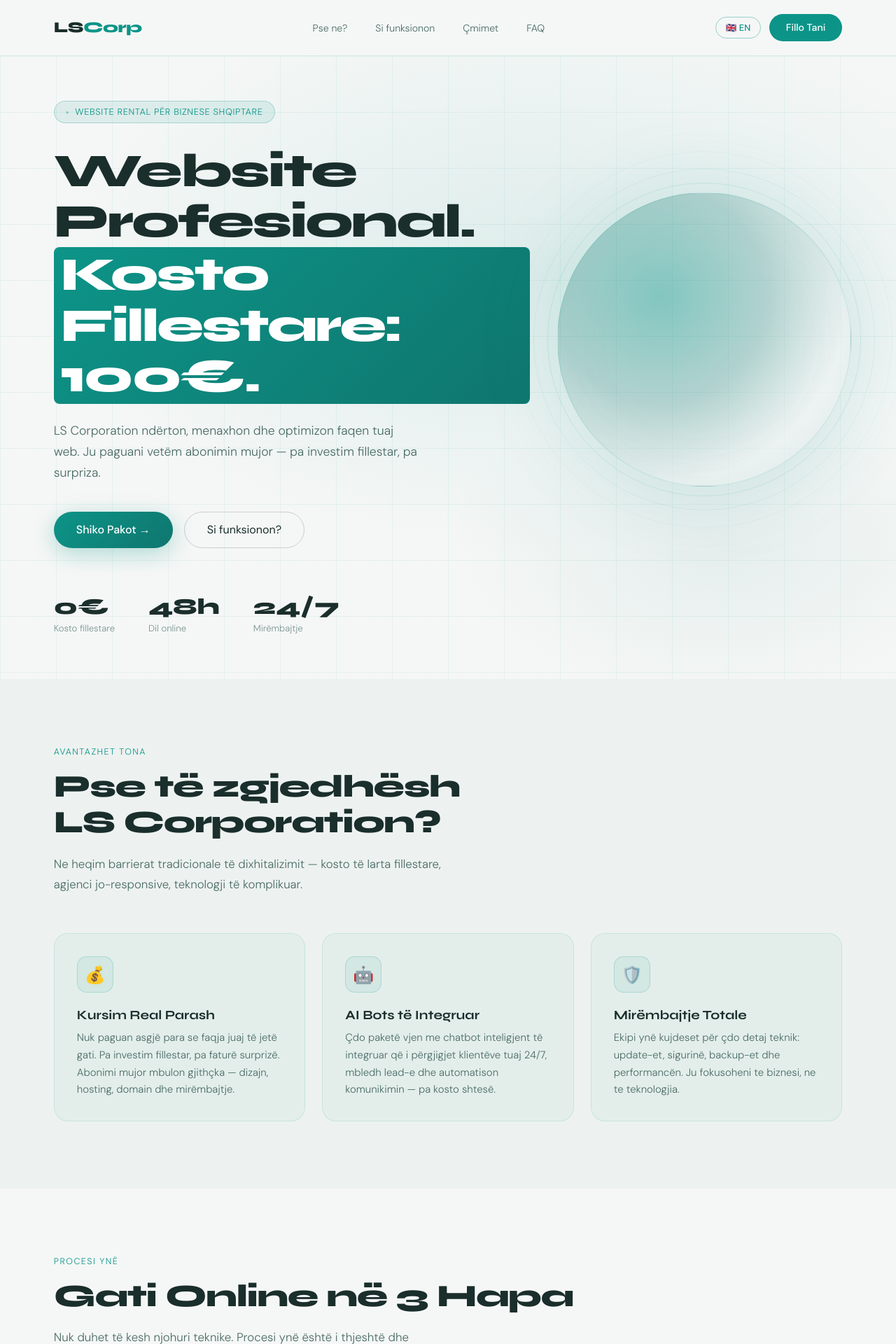
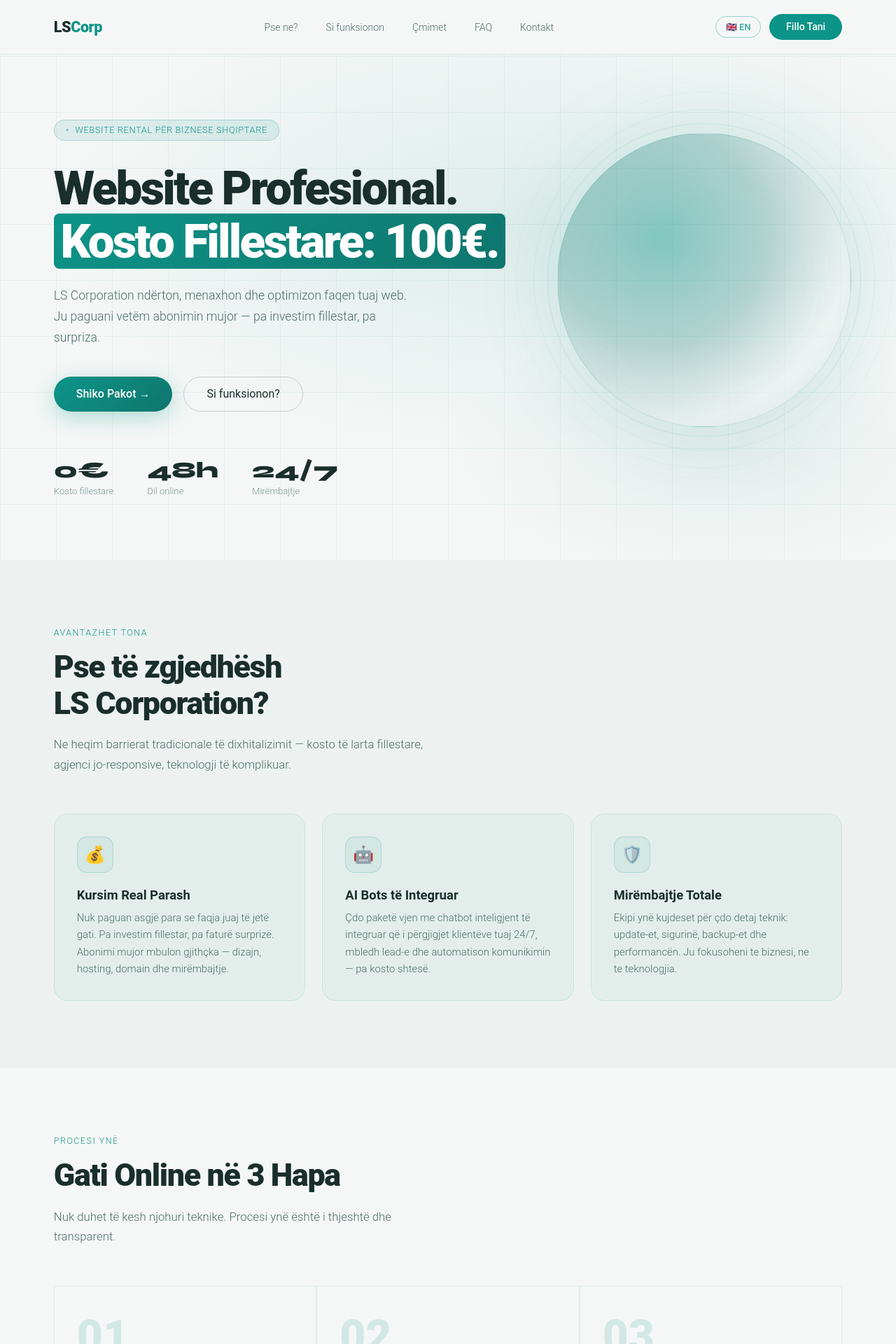
Before and after one commit to suadpllana/ls-corporation, a React (Vite) app: page / in a window 1280 px wide. Shown: the top 1920 px of the page at 70% size. Built offline with nearby package versions, Linux system fonts and the light colour scheme; no server answers.

Commit message:
font change

```diff
--- a/index.html
+++ b/index.html
@@ -3,7 +3,7 @@
   <head>
     <meta charset="utf-8" />
     <meta name="viewport" content="width=device-width, initial-scale=1.0" />
-    <title>LS Corporation – Website</title>
+    <title>LS Corporation</title>
     <link rel="icon" type="image/x-icon" href="src/images/favicon-32x32.png">
     <link rel="preconnect" href="https://fonts.googleapis.com">
     <link href="https://fonts.googleapis.com/css2?family=Syne:wght@400;600;700;800&family=DM+Sans:wght@300;400;500&display=swap" rel="stylesheet">
--- a/src/App.css
+++ b/src/App.css
@@ -16,16 +16,16 @@
 
 html { scroll-behavior: smooth; }
 
-body { background: var(--navy); color: var(--white); font-family: 'DM Sans', sans-serif; font-weight: 300; overflow-x: hidden; }
+body { background: var(--navy); color: var(--white); font-family: Roboto, sans-serif; font-weight: 300; overflow-x: hidden; }
 
 /* NAV */
 nav { position: fixed; top: 0; left: 0; right: 0; z-index: 100; display: flex; align-items: center; justify-content: space-between; padding: 1.25rem 6vw; background: rgba(245,247,246,0.85); backdrop-filter: blur(18px); border-bottom: 1px solid rgba(13,148,136,0.12); }
-.logo { font-family: 'Syne', sans-serif; font-weight: 800; font-size: 1.35rem; letter-spacing: -0.02em; color: var(--white); }
+.logo { font-family: Roboto, sans-serif; font-weight: 800; font-size: 1.35rem; letter-spacing: -0.02em; color: var(--white); }
 .logo span { color: var(--accent); }
 nav ul { list-style: none; display: flex; gap: 2.5rem; }
 nav ul a { text-decoration: none; color: var(--slate-light); font-size: 0.88rem; transition: color .2s; }
 nav ul a:hover { color: var(--white); }
-.nav-cta { background: var(--accent); color: #fff; border: none; padding: 0.65rem 1.5rem; border-radius: 100px; font-size: 0.88rem; font-family: 'DM Sans', sans-serif; cursor: pointer; transition: opacity .2s; font-weight: 500; }
+.nav-cta { background: var(--accent); color: #fff; border: none; padding: 0.65rem 1.5rem; border-radius: 100px; font-size: 0.88rem; font-family: Roboto, sans-serif; cursor: pointer; transition: opacity .2s; font-weight: 500; }
 .nav-cta:hover { opacity: 0.85; }
 
 /* HERO */
@@ -37,13 +37,13 @@
 .hero-badge::before { content: '●'; font-size: 0.5rem; animation: pulse 2s infinite; }
 @keyframes pulse { 0%,100%{opacity:1} 50%{opacity:0.3} }
 
-h1 { font-family: 'Syne', sans-serif; font-weight: 800; font-size: clamp(2.6rem, 5.5vw, 4.2rem); line-height: 1.08; letter-spacing: -0.04em; margin-bottom: 1.5rem; animation: fadeUp 0.8s 0.1s ease both; }
+h1 { font-family: Roboto, sans-serif; font-weight: 800; font-size: clamp(2.6rem, 5.5vw, 4.2rem); line-height: 1.08; letter-spacing: -0.04em; margin-bottom: 1.5rem; animation: fadeUp 0.8s 0.1s ease both; }
 h1 .highlight { background: linear-gradient(135deg, var(--accent), var(--accent2)); -webkit-text-fill-color: white; padding: 0.2rem 0.6rem; border-radius: 8px; display: inline-block; }
 .hero-sub { font-size: 1.1rem; color: var(--slate-light); line-height: 1.7; max-width: 520px; margin-bottom: 2.5rem; animation: fadeUp 0.8s 0.2s ease both; }
 .hero-actions { display: flex; gap: 1rem; flex-wrap: wrap; animation: fadeUp 0.8s 0.3s ease both; }
-.btn-primary { background: linear-gradient(135deg, var(--accent), var(--accent2)); color: #fff; padding: 0.9rem 2rem; border-radius: 100px; font-size: 1rem; font-weight: 500; font-family: 'DM Sans', sans-serif; border: none; cursor: pointer; transition: transform .2s, box-shadow .2s; box-shadow: 0 8px 32px rgba(13,148,136,0.30); }
+.btn-primary { background: linear-gradient(135deg, var(--accent), var(--accent2)); color: #fff; padding: 0.9rem 2rem; border-radius: 100px; font-size: 1rem; font-weight: 500; font-family: Roboto, sans-serif; border: none; cursor: pointer; transition: transform .2s, box-shadow .2s; box-shadow: 0 8px 32px rgba(13,148,136,0.30); }
 .btn-primary:hover { transform: translateY(-2px); box-shadow: 0 12px 40px rgba(13,148,136,0.45); }
-.btn-outline { background: transparent; color: var(--white); border: 1px solid rgba(26,46,43,0.2); padding: 0.9rem 2rem; border-radius: 100px; font-size: 1rem; font-weight: 400; font-family: 'DM Sans', sans-serif; cursor: pointer; transition: border-color .2s, background .2s; }
+.btn-outline { background: transparent; color: var(--white); border: 1px solid rgba(26,46,43,0.2); padding: 0.9rem 2rem; border-radius: 100px; font-size: 1rem; font-weight: 400; font-family: Roboto, sans-serif; cursor: pointer; transition: border-color .2s, background .2s; }
 .btn-outline:hover { border-color: var(--accent); background: rgba(13,148,136,0.08); }
 
 .hero-stats { display: flex; gap: 3rem; margin-top: 4rem; animation: fadeUp 0.8s 0.4s ease both; }
@@ -61,7 +61,7 @@
 /* SECTION COMMON */
 section { padding: 6rem 6vw; }
 .section-label { font-size: 0.78rem; letter-spacing: 0.12em; text-transform: uppercase; color: var(--accent); margin-bottom: 1rem; }
-.section-title { font-family: 'Syne', sans-serif; font-weight: 800; font-size: clamp(2rem, 3.5vw, 2.8rem); letter-spacing: -0.03em; line-height: 1.15; margin-bottom: 1.2rem; }
+.section-title { font-family: Roboto, sans-serif; font-weight: 800; font-size: clamp(2rem, 3.5vw, 2.8rem); letter-spacing: -0.03em; line-height: 1.15; margin-bottom: 1.2rem; }
 .section-sub { color: var(--slate-light); font-size: 1.05rem; line-height: 1.7; max-width: 560px; }
 
 /* WHY US */
@@ -72,7 +72,7 @@
 .why-card:hover { border-color: rgba(13,148,136,0.4); transform: translateY(-4px); }
 .why-card:hover::before { opacity: 1; }
 .why-icon { width: 52px; height: 52px; border-radius: 14px; background: rgba(13,148,136,0.08); border: 1px solid rgba(13,148,136,0.2); display: flex; align-items: center; justify-content: center; font-size: 1.5rem; margin-bottom: 1.3rem; }
-.why-card h3 { font-family: 'Syne', sans-serif; font-weight: 700; font-size: 1.15rem; margin-bottom: 0.6rem; }
+.why-card h3 { font-family: Roboto, sans-serif; font-weight: 700; font-size: 1.15rem; margin-bottom: 0.6rem; }
 .why-card p { color: var(--slate-light); font-size: 0.93rem; line-height: 1.65; }
 
 /* HOW */
@@ -80,7 +80,7 @@
 .steps { display: grid; grid-template-columns: repeat(auto-fit, minmax(240px, 1fr)); gap: 0; margin-top: 3.5rem; position: relative; }
 .step { padding: 2.5rem 2rem; border: 1px solid rgba(13,148,136,0.1); position: relative; transition: background .3s; }
 .step:hover { background: rgba(13,148,136,0.05); }
-.step-num { font-family: 'Syne', sans-serif; font-size: 4rem; font-weight: 800; color: rgba(13,148,136,0.15); line-height: 1; margin-bottom: 1rem; display: block; }
+.step-num { font-family: Roboto, sans-serif; font-size: 4rem; font-weight: 800; color: rgba(13,148,136,0.15); line-height: 1; margin-bottom: 1rem; display: block; }
 .step h3 { font-family: 'Syne', sans-serif; font-weight: 700; font-size: 1.15rem; margin-bottom: 0.7rem; }
 .step p { color: var(--slate-light); font-size: 0.92rem; line-height: 1.6; }
 .step-arrow { position: absolute; right: -12px; top: 50%; transform: translateY(-50%); z-index: 2; width: 24px; height: 24px; background: var(--navy); border: 1px solid rgba(13,148,136,0.3); border-radius: 50%; display: flex; align-items: center; justify-content: center; color: var(--accent); font-size: 0.7rem; }
@@ -93,8 +93,8 @@
 .price-card.featured { background: linear-gradient(145deg, rgba(13,148,136,0.10), rgba(15,118,110,0.06)); border-color: rgba(13,148,136,0.35); position: relative; overflow: hidden; }
 .price-card.featured::before { content: ''; position: absolute; top: 0; left: 0; right: 0; height: 3px; background: linear-gradient(90deg, var(--accent), var(--accent2)); }
 .price-badge { display: inline-block; background: var(--accent); color: #fff; font-size: 0.72rem; font-weight: 600; letter-spacing: 0.05em; text-transform: uppercase; padding: 0.25rem 0.75rem; border-radius: 100px; margin-bottom: 1.5rem; }
-.price-name { font-family: 'Syne', sans-serif; font-size: 1rem; font-weight: 600; color: var(--slate-light); margin-bottom: 0.5rem; text-transform: uppercase; letter-spacing: 0.08em; }
-.price-amount { font-family: 'Syne', sans-serif; font-size: 3rem; font-weight: 800; letter-spacing: -0.04em; line-height: 1; }
+.price-name { font-family: Roboto, sans-serif; font-size: 1rem; font-weight: 600; color: var(--slate-light); margin-bottom: 0.5rem; text-transform: uppercase; letter-spacing: 0.08em; }
+.price-amount { font-family: Roboto, sans-serif; font-size: 3rem; font-weight: 800; letter-spacing: -0.04em; line-height: 1; }
 .price-amount span { font-size: 1.2rem; font-weight: 400; color: var(--slate); vertical-align: super; }
 .price-period { color: var(--slate); font-size: 0.85rem; margin-top: 0.3rem; margin-bottom: 1.8rem; }
 .price-features { list-style: none; margin-bottom: 2rem; }
@@ -107,7 +107,7 @@
 #faq { background: var(--navy); }
 .faq-list { margin-top: 3.5rem; max-width: 760px; }
 .faq-item { border-bottom: 1px solid rgba(13,148,136,0.12); overflow: hidden; }
-.faq-q { width: 100%; background: none; border: none; text-align: left; padding: 1.5rem 0; cursor: pointer; font-family: 'DM Sans', sans-serif; font-size: 1rem; font-weight: 500; color: var(--white); display: flex; justify-content: space-between; align-items: center; gap: 1rem; }
+.faq-q { width: 100%; background: none; border: none; text-align: left; padding: 1.5rem 0; cursor: pointer; font-family: Roboto, sans-serif; font-size: 1rem; font-weight: 500; color: var(--white); display: flex; justify-content: space-between; align-items: center; gap: 1rem; }
 .faq-q .icon { color: var(--accent); font-size: 1.2rem; transition: transform .3s; flex-shrink: 0; }
 .faq-q.open .icon { transform: rotate(45deg); }
 .faq-a { max-height: 0; overflow: hidden; transition: max-height .4s ease; color: var(--slate-light); font-size: 0.93rem; line-height: 1.75; }
@@ -116,7 +116,7 @@
 /* CTA */
 #cta { background: var(--navy-mid); text-align: center; padding: 7rem 6vw; }
 .cta-box { max-width: 700px; margin: 0 auto; background: linear-gradient(135deg, rgba(13,148,136,0.08), rgba(15,118,110,0.05)); border: 1px solid rgba(13,148,136,0.25); border-radius: 28px; padding: 4rem 3rem; }
-.cta-box h2 { font-family: 'Syne', sans-serif; font-size: clamp(1.8rem, 3vw, 2.5rem); font-weight: 800; letter-spacing: -0.03em; margin-bottom: 1rem; }
+.cta-box h2 { font-family: Roboto, sans-serif; font-size: clamp(1.8rem, 3vw, 2.5rem); font-weight: 800; letter-spacing: -0.03em; margin-bottom: 1rem; }
 .cta-box p { color: var(--slate-light); margin-bottom: 2rem; font-size: 1.05rem; }
 
 /* FOOTER */
@@ -213,7 +213,7 @@
   border-radius: 12px;
   border: 1px solid rgba(13,148,136,0.15);
   background: var(--navy);
-  font-family: 'DM Sans', sans-serif;
+  font-family: Roboto, sans-serif;
   color: var(--white);
   font-size: 0.95rem;
   transition: border-color 0.3s, box-shadow 0.3s;
--- a/src/components/Contact.jsx
+++ b/src/components/Contact.jsx
@@ -46,7 +46,7 @@
   }
 
   return (
-    <section id="kontakt">
+    <section id="contact">
       <div className="contact-container">
 
         {/* ── Left info column ── */}
--- a/src/components/Navbar.jsx
+++ b/src/components/Navbar.jsx
@@ -10,6 +10,7 @@
         <li><a href="#how">{t.nav.how}</a></li>
         <li><a href="#pricing">{t.nav.pricing}</a></li>
         <li><a href="#faq">{t.nav.faq}</a></li>
+        <li><a href="#contact">{t.nav.contact}</a></li>
       </ul>
       <div style={{ display: 'flex', alignItems: 'center', gap: '0.75rem' }}>
         <button
--- a/src/components/Pricing.jsx
+++ b/src/components/Pricing.jsx
@@ -7,7 +7,7 @@
 export default function Pricing({ t, onSelectPackage }) {
   const pick = (name) => {
     onSelectPackage(name)
-    scrollTo('kontakt')
+    scrollTo('contact')
   }
   return (
     <section id="pricing">
--- a/src/i18n.jsx
+++ b/src/i18n.jsx
@@ -3,7 +3,7 @@
 
 const T = {
   en: {
-    nav: { why: 'Why us?', how: 'How it works', pricing: 'Pricing', faq: 'FAQ', cta: 'Get Started' },
+    nav: { why: 'Why us?', how: 'How it works', pricing: 'Pricing', faq: 'FAQ', cta: 'Get Started',contact: 'Contact' },
     hero: {
       badge: 'Website Rental for Businesses',
       h1a: 'Professional Website.',
@@ -71,11 +71,11 @@
       successTitle: 'Message sent!', successSub: 'We will contact you within 24 hours.',
       sendAnother: 'Send another message', error: 'An error occurred. Please try again.',
     },
-    footer: { rights: '© 2025 LS Corporation. All rights reserved.', privacy: 'Privacy Policy', terms: 'Terms of Service', contact: 'Contact' },
+    footer: { rights: '© 2026 LS Corporation. All rights reserved.', privacy: 'Privacy Policy', terms: 'Terms of Service', contact: 'Contact' },
   },
 
   sq: {
-    nav: { why: 'Pse ne?', how: 'Si funksionon', pricing: 'Çmimet', faq: 'FAQ', cta: 'Fillo Tani' },
+    nav: { why: 'Pse ne?', how: 'Si funksionon', pricing: 'Çmimet', faq: 'FAQ', cta: 'Fillo Tani', contact: 'Kontakt' },
     hero: {
       badge: 'Website Rental për Biznese Shqiptare',
       h1a: 'Website Profesional.',
@@ -143,7 +143,7 @@
       successTitle: 'Mesazhi u dërgua!', successSub: "Do t'ju kontaktojmë brenda 24 orëve.",
       sendAnother: 'Dërgo mesazh tjetër', error: 'Ndodhi një gabim. Ju lutemi provoni përsëri.',
     },
-    footer: { rights: '© 2025 LS Corporation. Të gjitha të drejtat e rezervuara.', privacy: 'Politika e Privatësisë', terms: 'Termat e Shërbimit', contact: 'Kontakt' },
+    footer: { rights: '© 2026 LS Corporation. Të gjitha të drejtat e rezervuara.', privacy: 'Politika e Privatësisë', terms: 'Termat e Shërbimit', contact: 'Kontakt' },
   },
 }
 
```
